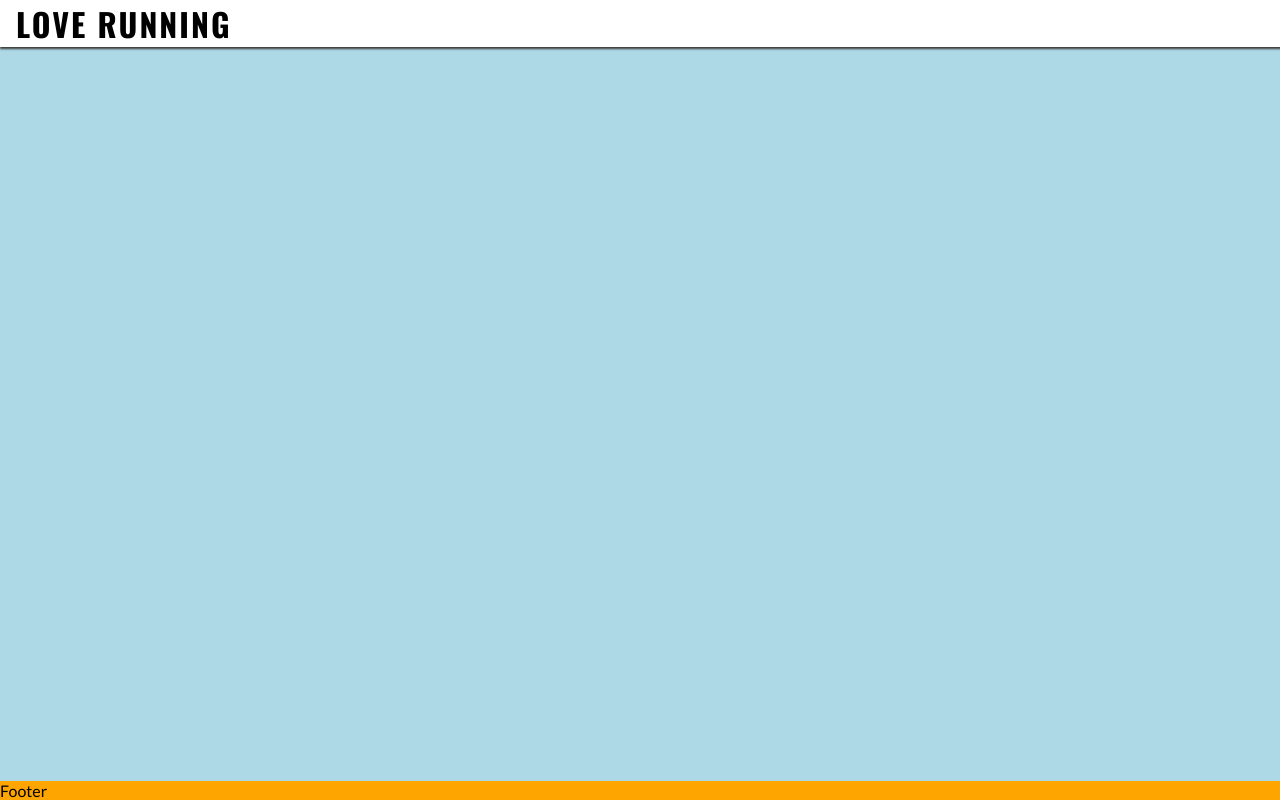
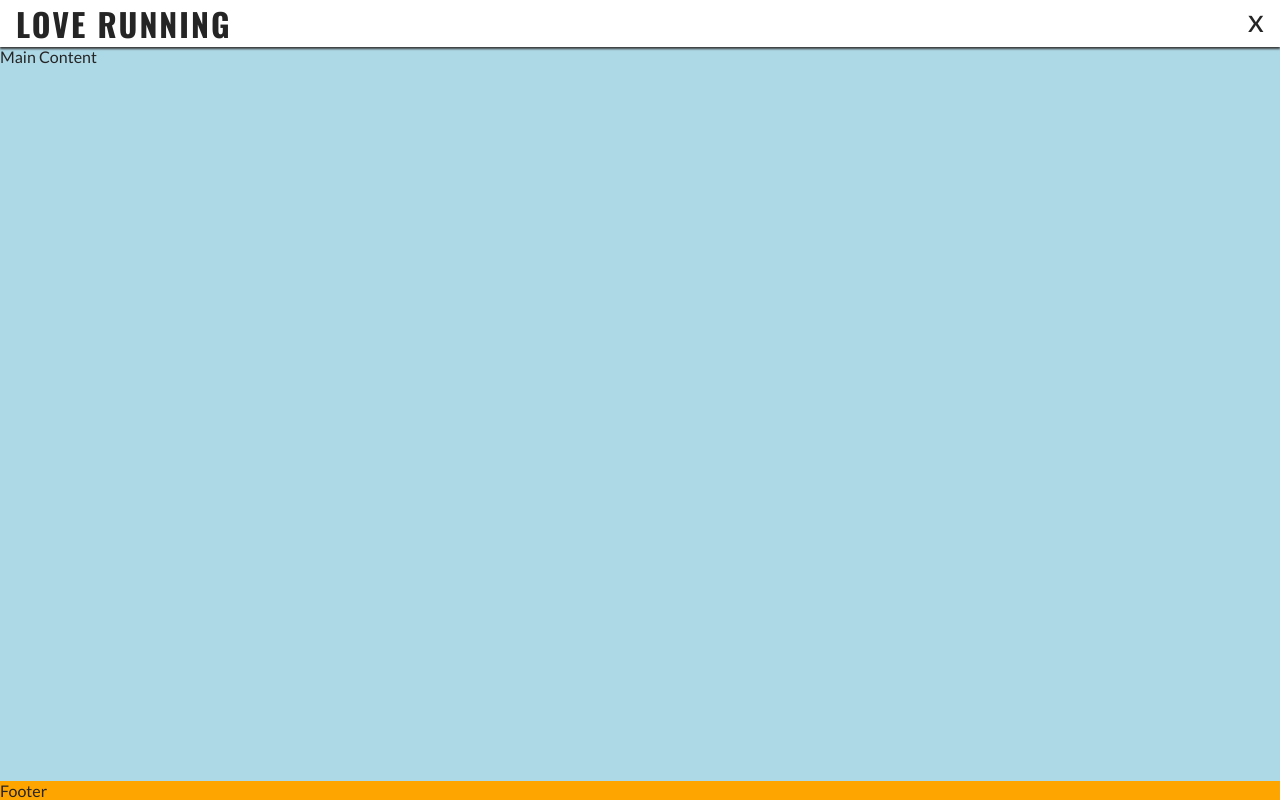
Before and after one commit to jdbukis/love-running, a plain HTML site: page index.html in a window 1280 px wide. Drawn offline with nearby package versions, Linux system fonts and the light colour scheme.

Commit message:
troubleshooting and completed nav-toggle styles

```diff
--- a/assets/css/style.css
+++ b/assets/css/style.css
@@ -1,10 +1,10 @@
 @import url('https://fonts.googleapis.com/css2?family=Lato:ital,wght@0,100;0,300;0,400;0,700;0,900;1,100;1,300;1,400;1,700;1,900&family=Oswald:wght@200..700&display=swap');
 
-/* over writing browser defaultsgitgit */
+/* over writing browser defaults gitgit */
 * {
     padding: 0;
     margin: 0;
-    border: border-box;
+    box-sizing: border-box;
 }
 
 /* body */
@@ -13,8 +13,8 @@ body {
     display: flex;
     flex-direction: column;
 /* generic project styles */
-    color : a3a3a3 ;
-    font-family: lato, sans-serif;
+    color: #252525;
+    font-family: "lato", sans-serif;
 }
 
 /* header */
@@ -24,7 +24,10 @@ header {
     position: fixed;
     z-index: 99;
     width: 100%;
-    box-shadow: 0 2px 2px #3a3a3a
+    box-shadow: 0 2px 2px #3a3a3a;
+    display: flex;
+    justify-content: space-between;
+    align-content: baseline;
 }
 
 header a {
@@ -36,7 +39,7 @@ h1 {
     font-family: 'Oswald', sans-serif;
     text-transform: uppercase;
     letter-spacing: 2px;
-    color: 252525;
+    color: #252525;
 }
 
 #menu
@@ -47,7 +50,7 @@ h1 {
 }
 
 #menu li {
-    margin-bottom: 1 em;
+    margin-bottom: 1em;
 }
 
 .active {
@@ -63,12 +66,33 @@ nav {
     box-shadow: 0 2px 2px #3a3a3a;
     left: 0px;
     display: none;
+    top: 100%;
+}
+
+/* nav toggle when active */
+#nav-toggle:checked~nav {
+    display: block;
+}
+
+#nav-toggle {
+    display: none;
+}
+
+.nav-toggle-label {
+    font-size: 2rem;
+    color: #252525;
+    cursor: pointer;
+    display: block;
+    z-index: 100;
+
+
 }
 
 /* main content */
 main {
     background-color: lightblue;
     flex: 1 0 auto;
+    margin-top: 47px;
 }
 /* footer */
 footer {
--- a/index.html
+++ b/index.html
@@ -19,14 +19,16 @@
     <header>
         <a href="index.html">
             <h1 id="">LOVE RUNNING</h1></a>
+    <input type="checkbox" id="nav-toggle" name="nav-toggle">
+    <label for="nav-toggle" class="nav-toggle-label">x</label>
 <nav>
     <ul id="menu">
         <li><a href="" class="active">Home</a></li>
         <li><a href="">Gallery</a></li>
-        <li><a href="">>Sign Up</href></a></li>
+        <li><a href="">Sign Up</a></li>
     </ul>
 </nav>
-        </a>
+
 
     </header>
 
```
